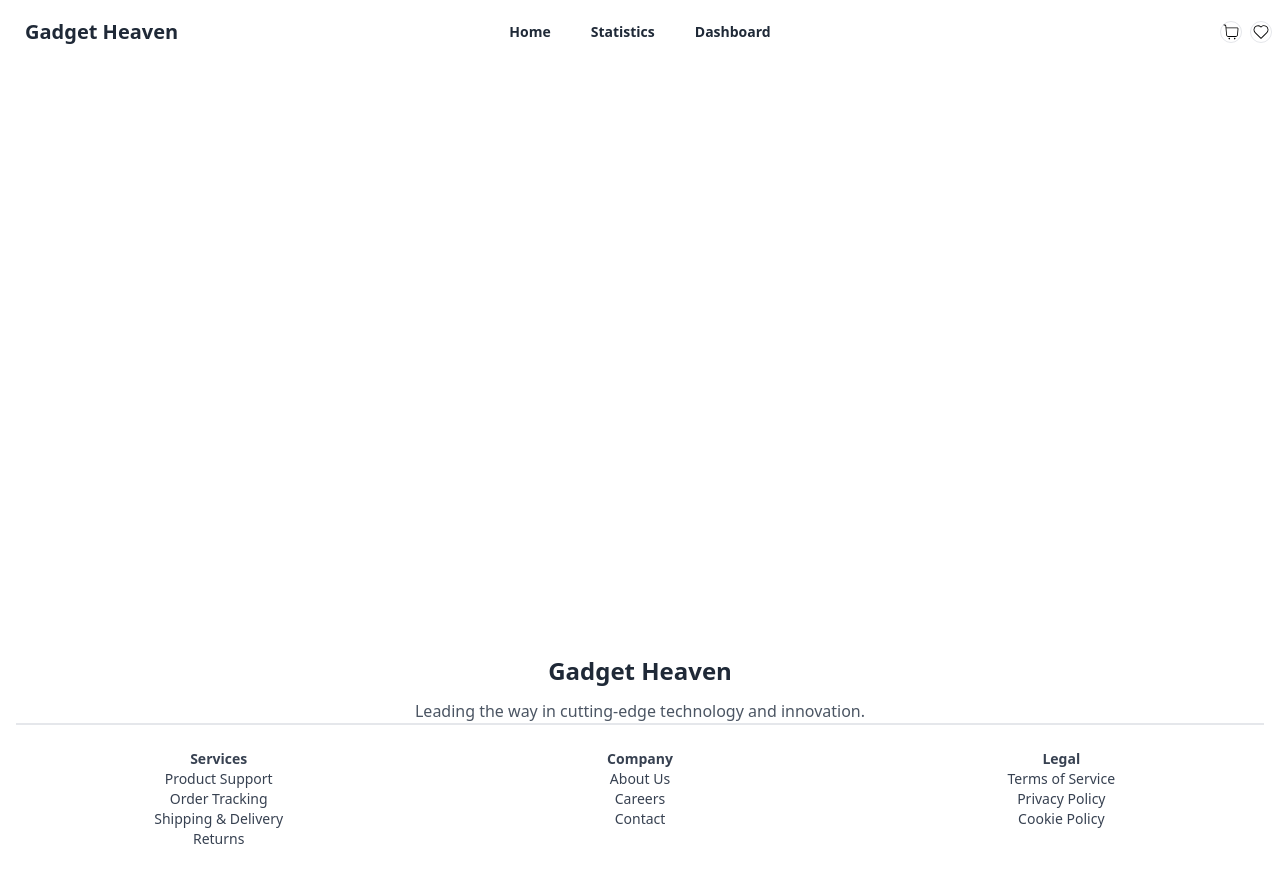
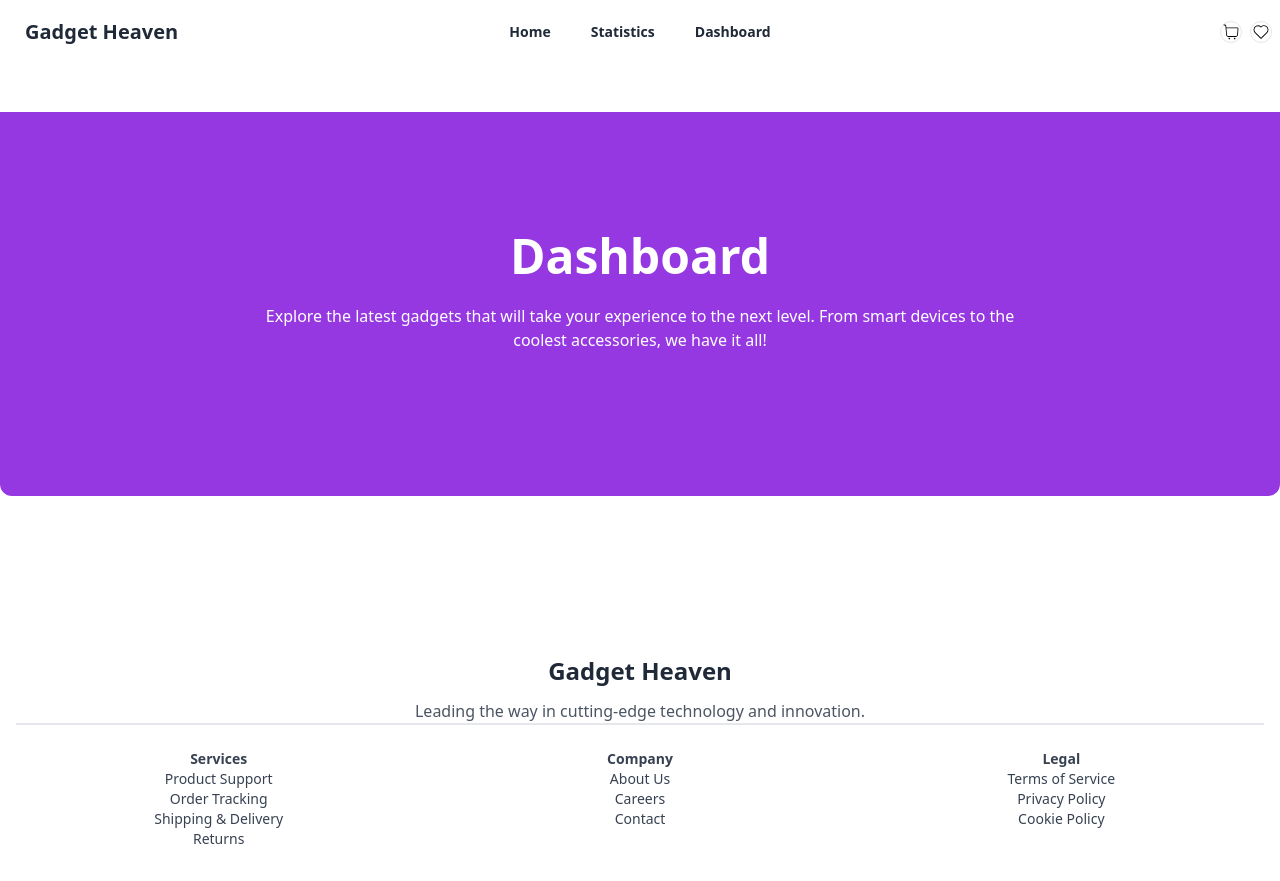
Before and after one commit to IsmailTonmoy/React_Router_Gadget_Heaven, a React (Vite) app: page /dashboard in a window 1280 px wide. Built offline with nearby package versions, Linux system fonts and the light colour scheme.

Commit message:
editted dashboard

```diff
--- a/src/pages/Dashboard.jsx
+++ b/src/pages/Dashboard.jsx
@@ -1,8 +1,26 @@
-const Dashboard = () => {
-    return
-    <div>
-        Dashboard
-    </div>
+import { Helmet } from "react-helmet-async";
+import { NavLink, Outlet } from "react-router-dom";
+
+export default function Dashboard() {
+  return (
+    <>
+    <Helmet>
+        <title>Dashboard</title>
+        <link rel="icon" type="image/png" href="/public/assets/favicon-16x16.png" />
+      </Helmet>
+    <div className="hero bg-[#9538E2] min-h-96 rounded-b-xl relative s">
+      <div className="hero-content text-center text-white">
+        <div className="max-w-3xl">
+          <h1 className="text-5xl font-bold ">Dashboard</h1>
+          <p className="py-6">
+            Explore the latest gadgets that will take your experience to the
+            next level. From smart devices to the coolest accessories, we have
+            it all!
+          </p>
+          </div>
+        </div>
+      </div>
+      </>
+
+    );
 }
-
-export default Dashboard
```
